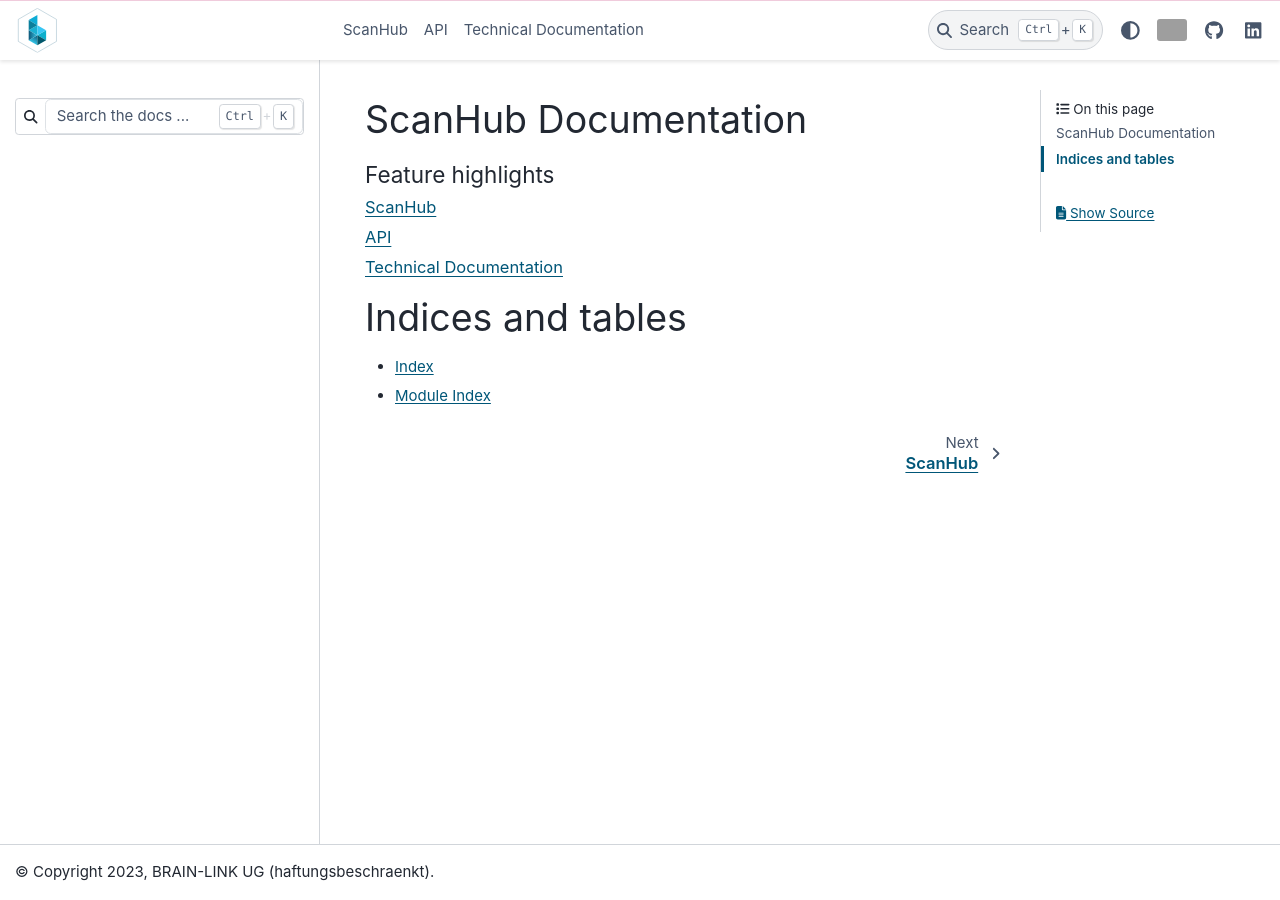
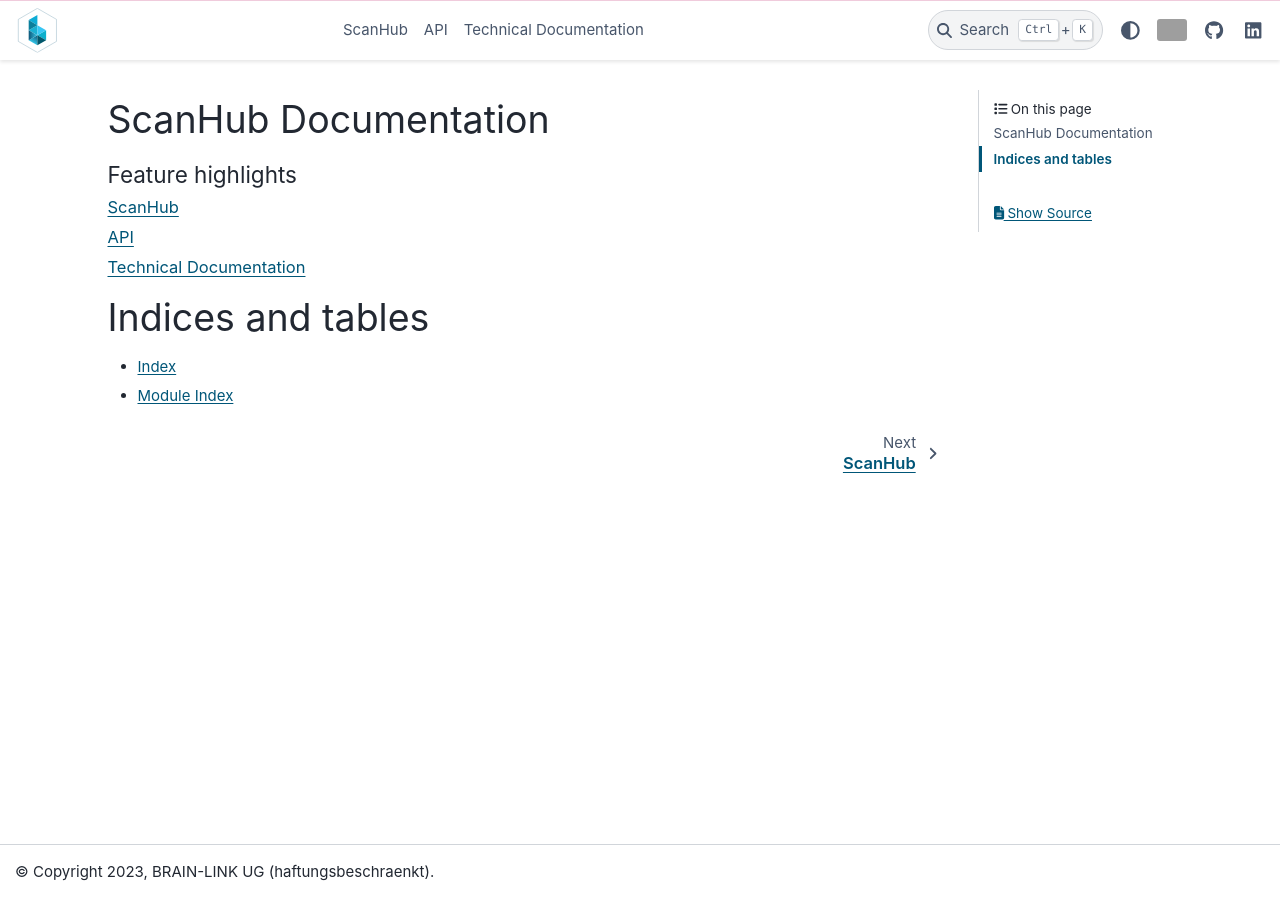
Before and after one commit to brain-link/scanhub, a Sphinx documentation site: the page built from docs/source/index.rst, in a window 1280 px wide. Built offline with Sphinx 7.4.7 and the PyData theme 0.15.4, drawn with Linux system fonts in a browser that asks for light colours; grey boxes are pictures that could not be loaded.

Commit message:
Remove additional search bar in side-nav

```diff
--- a/docs/source/conf.py
+++ b/docs/source/conf.py
@@ -89,7 +89,8 @@
 }
 
 html_sidebars = {
-    "**": ["search-field", "sidebar-nav-bs"]
+    # "**": ["search-field", "sidebar-nav-bs"]
+    "**": ["sidebar-nav-bs"]
     # "**": []    # remove primary (left) sidebar
 }
 
```
